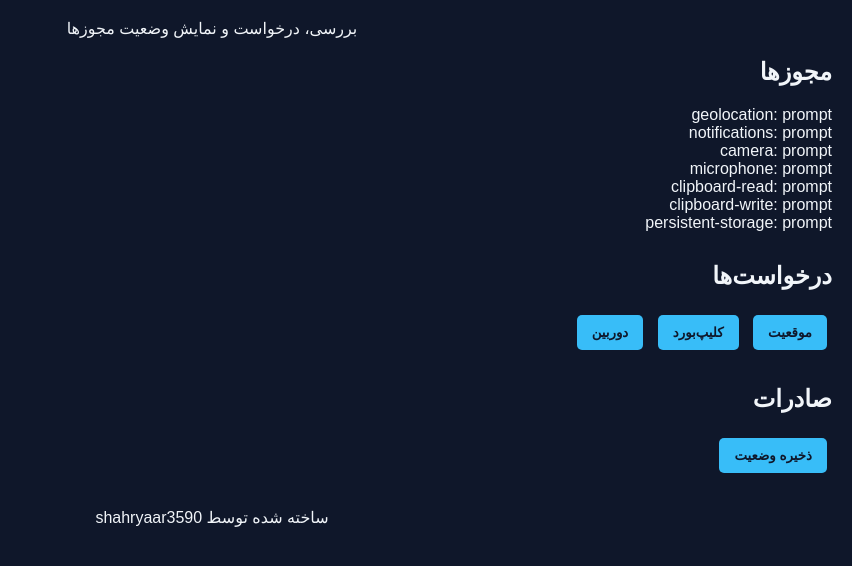
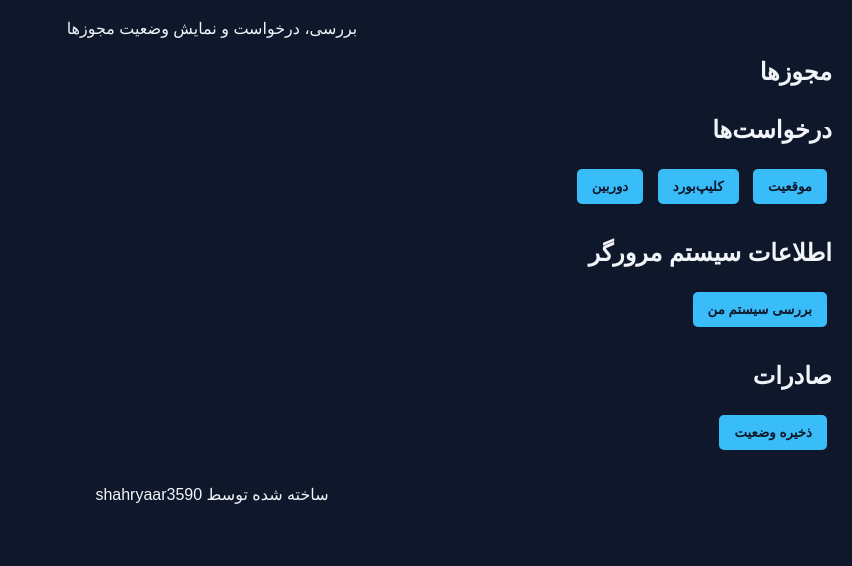
Before and after one commit to Shahryaar3590/shahryaar3590.github.io, a plain HTML site: page index.html in a window 1280 px wide. Shown: the part 82-648 px from the top of the page, without its empty margins (428-1280 px from the left). Drawn offline with Linux system fonts and the light colour scheme.

Commit message:
افزودن اطلاعات سیستمی مرورگر

```diff
--- a/index.html
+++ b/index.html
@@ -22,7 +22,12 @@
       <button onclick="requestGeo()">موقعیت</button>
       <button onclick="requestClipboard()">کلیپ‌بورد</button>
       <button onclick="requestCamera()">دوربین</button>
-      <!-- سایر دکمه‌ها -->
+    </section>
+
+    <section id="systemInfo">
+      <h2>اطلاعات سیستم مرورگر</h2>
+      <button onclick="showSystemInfo()">بررسی سیستم من</button>
+      <div id="infoOutput" style="margin-top:10px; font-family:monospace;"></div>
     </section>
 
     <section id="export">
--- a/script.js
+++ b/script.js
@@ -1,24 +1,5 @@
-const permsToCheck = [
-  'geolocation', 'notifications', 'camera', 'microphone',
-  'clipboard-read', 'clipboard-write', 'persistent-storage'
-];
-
 function log(msg) {
   console.log(msg);
-}
-
-async function probeAll() {
-  const container = document.getElementById('permList');
-  for (const name of permsToCheck) {
-    try {
-      const result = await navigator.permissions.query({ name });
-      const div = document.createElement('div');
-      div.textContent = `${name}: ${result.state}`;
-      container.appendChild(div);
-    } catch (e) {
-      container.innerHTML += `<div>${name}: پشتیبانی نمی‌شود</div>`;
-    }
-  }
 }
 
 function requestGeo() {
@@ -48,4 +29,49 @@ function exportStatus() {
   URL.revokeObjectURL(url);
 }
 
-window.onload = probeAll;
+async function showSystemInfo() {
+  const output = document.getElementById('infoOutput');
+  output.innerHTML = "<strong>در حال بررسی...</strong><br>";
+
+  output.innerHTML += `🧠 User Agent: ${navigator.userAgent}<br>`;
+  output.innerHTML += `🌐 زبان مرورگر: ${navigator.language}<br>`;
+  output.innerHTML += `📱 پلتفرم: ${navigator.platform}<br>`;
+  output.innerHTML += `📏 اندازه صفحه: ${window.innerWidth}x${window.innerHeight}<br>`;
+  output.innerHTML += `📡 آنلاین هست؟ ${navigator.onLine ? "بله" : "خیر"}<br>`;
+
+  try {
+    const ipRes = await fetch("https://api.ipify.org?format=json");
+    const ipData = await ipRes.json();
+    output.innerHTML += `🌍 IP عمومی: ${ipData.ip}<br>`;
+  } catch {
+    output.innerHTML += `🌍 IP عمومی: قابل دریافت نیست<br>`;
+  }
+
+  if ('getBattery' in navigator) {
+    try {
+      const battery = await navigator.getBattery();
+      output.innerHTML += `🔋 شارژ باتری: ${Math.round(battery.level * 100)}%<br>`;
+      output.innerHTML += `⚡ در حال شارژ: ${battery.charging ? "بله" : "خیر"}<br>`;
+    } catch {
+      output.innerHTML += `🔋 اطلاعات باتری: قابل دریافت نیست<br>`;
+    }
+  }
+
+  if ('connection' in navigator) {
+    const conn = navigator.connection;
+    output.innerHTML += `📶 نوع اتصال: ${conn.effectiveType}<br>`;
+    output.innerHTML += `📥 سرعت تقریبی: ${conn.downlink} Mbps<br>`;
+  } else {
+    output.innerHTML += `📶 اطلاعات اتصال: قابل دریافت نیست<br>`;
+  }
+
+  try {
+    const canvas = document.createElement('canvas');
+    const ctx = canvas.getContext('2d');
+    ctx.fillText('FingerprintTest', 2, 15);
+    const fp = canvas.toDataURL().substring(0, 80);
+    output.innerHTML += `🖼️ Canvas Fingerprint: ${fp}<br>`;
+  } catch {
+    output.innerHTML += `🖼️ Canvas Fingerprint: قابل دریافت نیست<br>`;
+  }
+}
--- a/style.css
+++ b/style.css
@@ -5,12 +5,10 @@ body {
   margin: 0;
   padding: 20px;
 }
-
 header, footer {
   text-align: center;
   margin-bottom: 20px;
 }
-
 button {
   margin: 5px;
   padding: 10px 15px;
@@ -21,7 +19,6 @@ button {
   color: #0f172a;
   font-weight: bold;
 }
-
 section {
   margin-bottom: 30px;
 }
```
